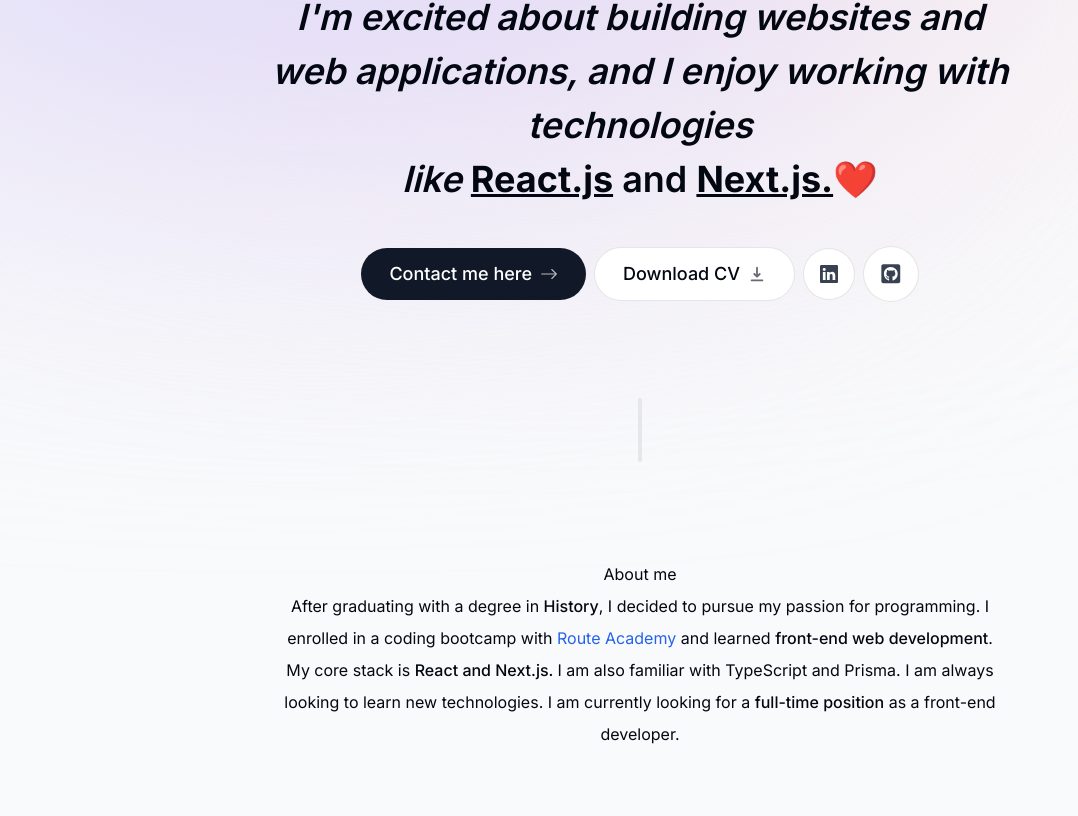
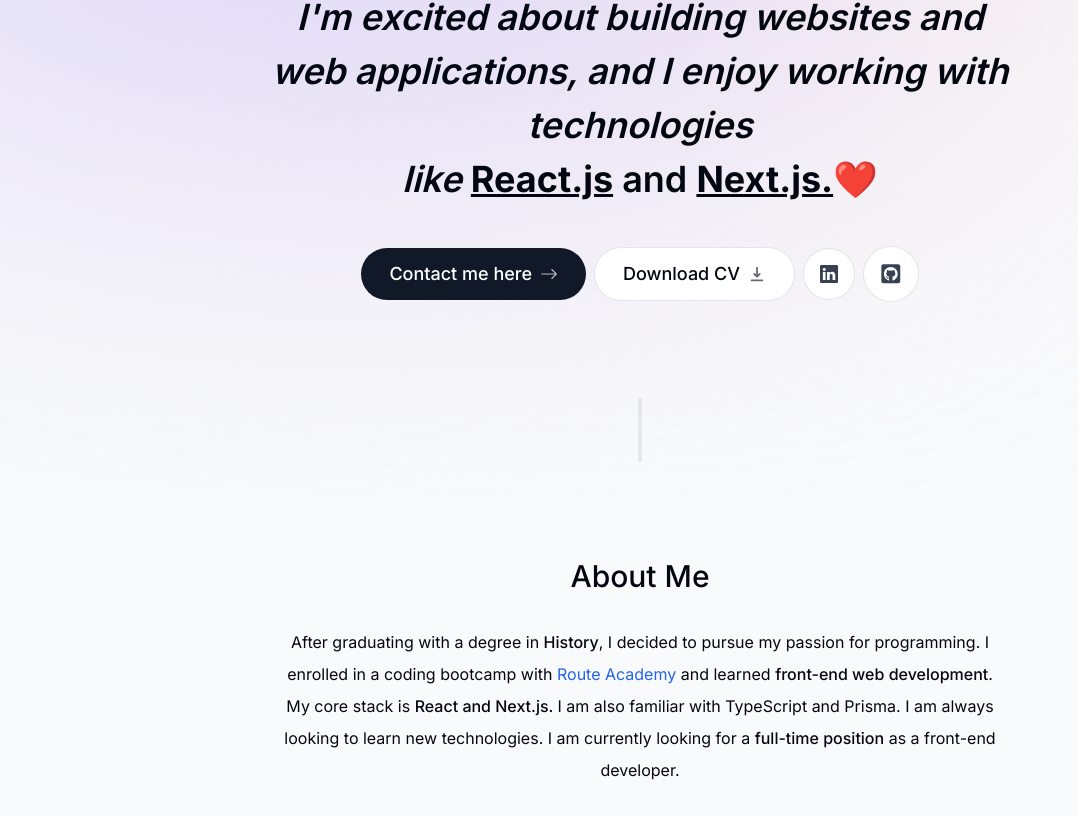
Before and after one commit to Helmy-Ezzat/My-Portfolio, a Next.js app: page / in a window 1280 px wide. Shown: the part 374-1190 px from the top of the page, without its empty margins (0-1078 px from the left). Built offline with nearby package versions, Linux system fonts and the light colour scheme.

Commit message:
Create Heading section : Created a reusable Heading component with props for dynamic content. Applied styling for consistent typography across the application

```diff
--- a/app/components/About.tsx
+++ b/app/components/About.tsx
@@ -1,6 +1,7 @@
 'use client'
 
 import { motion } from 'framer-motion'
+import { Heading } from '.'
 
 function About() {
   return (
@@ -11,7 +12,7 @@
       transition={{ delay: 0.175 }}
       id="about"
     >
-      <h1>About me</h1>
+      <Heading>About me</Heading>
       <p className="mb-3">
         After graduating with a degree in{' '}
         <span className="font-medium">History</span>, I decided to pursue my
--- /dev/null
+++ b/app/components/Heading.tsx
@@ -0,0 +1,11 @@
+import React from 'react'
+
+type HeadingProps = {
+  children: React.ReactNode
+}
+
+function Heading({ children }: HeadingProps) {
+  return <h2 className="text-3xl font-medium capitalize mb-8">{children}</h2>
+}
+
+export default Heading
--- a/app/components/index.ts
+++ b/app/components/index.ts
@@ -2,3 +2,4 @@
 export { default as Intro } from './Intro'
 export { default as Divider } from './Divider'
 export { default as About } from './About'
+export { default as Heading } from './Heading'
```
